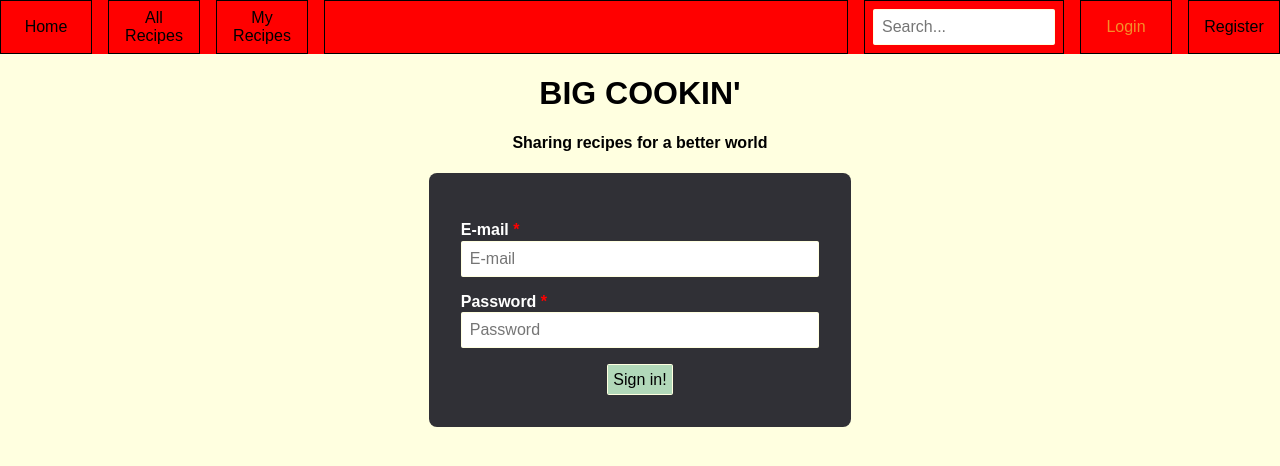
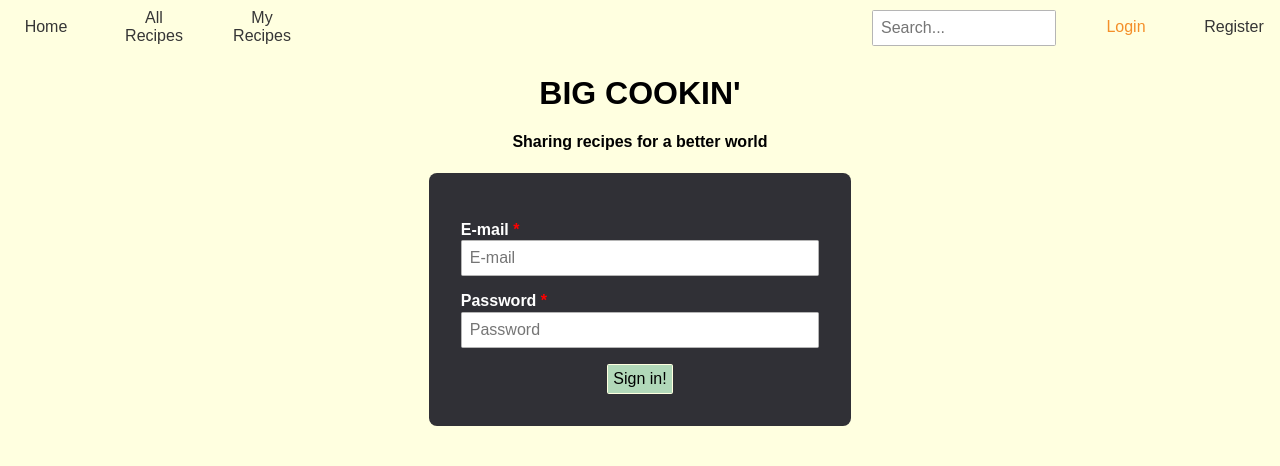
Before and after one commit to popnfresh234/big-cooking, a React app in the folder client/: page /login in a window 1280 px wide. Shown: the top 466 px of the page. Built offline with nearby package versions, Linux system fonts and the light colour scheme.

Commit message:
Add colors, refactor color references

```diff
--- a/client/src/components/Navbar.jsx
+++ b/client/src/components/Navbar.jsx
@@ -23,7 +23,7 @@ class Navbar extends Component {
 
   render() {
     return (
-      <div className="content">
+
       <div className="nav row">
         <div className="col-xs-12 col-md-1"><NavLink activeClassName="navlink-active" exact to="/" ><div className="nav-item">Home</div></NavLink></div>
         <div className="col-xs-12 col-md-1"><NavLink activeClassName="navlink-active" to="/recipes"><div className="nav-item">All Recipes</div></NavLink></div>
@@ -34,7 +34,7 @@ class Navbar extends Component {
         {!this.props.isLoggedIn && <div className="col-xs-12 col-md-1 nav-login"><NavLink activeClassName="navlink-active" to="/login"><div className="nav-item ">Login</div></NavLink></div>}
         {!this.props.isLoggedIn && <div className="col-xs-12 col-md-1 nav-login"><NavLink activeClassName="navlink-active" to="/register"><div className="nav-item ">Register</div></NavLink></div>}
       </div>
-      </div>
+
     );
   }
 }
--- a/client/src/styles/form.scss
+++ b/client/src/styles/form.scss
@@ -1,7 +1,9 @@
+$input-color: $grey-darker;
+
 .form-container {
-    margin: $vertical-gutter auto;
-    max-width: 95vw;
-  }
+  margin: $vertical-gutter auto;
+  max-width: 95vw;
+}
 
 @media only screen and (min-width: 64em) {
   .form-container {
@@ -14,9 +16,10 @@
   background-color: $login-color;
 }
 
-.form-details input {
+input {
   margin-top: $input-margin-top;
-  color: black;
+  border: 1px solid $grey-light;
+  color: $input-color;
   width: 100%;
 }
 
@@ -49,6 +52,6 @@ textarea:-webkit-autofill:hover textarea:-webkit-autofill:focus,
 select:-webkit-autofill,
 select:-webkit-autofill:hover,
 select:-webkit-autofill:focus {
-  -webkit-text-fill-color: black;
+  -webkit-text-fill-color: $input-color;
   transition: background-color 5000s ease-in-out 0s;
 }
--- a/client/src/styles/main.scss
+++ b/client/src/styles/main.scss
@@ -2,7 +2,7 @@
 @import "./normalize.scss";
 @import "./variables.scss";
 @import "./button.scss";
-@import "./nav.scss";
+@import "./nav-bar.scss";
 @import "./navlink.scss";
 
 body {
--- a/client/src/styles/nav.scss
+++ b/client/src/styles/nav-bar.scss
@@ -6,7 +6,6 @@
   box-sizing: border-box;
   padding: $nav-item-padding;
   min-height: 1.5rem;
-  border: 1px solid black;
   text-align: center;
 }
 
--- a/client/src/styles/navlink.scss
+++ b/client/src/styles/navlink.scss
@@ -1,3 +1,7 @@
+$link-active-color: $orange-theme;
+$link-hover-color: $orange-theme;
+$link-color: $grey-darker;
+
 .navlink-active {
   color: $link-active-color;
 }
--- a/client/src/styles/variables.scss
+++ b/client/src/styles/variables.scss
@@ -1,5 +1,14 @@
 $button-transition-time: 0.2s;
 $link-transition-time: 0.2s;
+
+
+$grey-darker:  hsl(0, 0%, 21%) !default;
+$grey-dark:    hsl(0, 0%, 29%) !default;
+$grey:         hsl(0, 0%, 48%) !default;
+$grey-light:   hsl(0, 0%, 71%) !default;
+$grey-lighter: hsl(0, 0%, 86%) !default;
+$orange-theme: #f48f29;
+
 
 $horizontal-gutter: 2%;
 $vertical-gutter: 1%;
@@ -11,8 +20,4 @@ $ui-element-radius: 0.1rem;
 $input-padding: 0.5rem;
 $input-margin-top: 0.1rem;
 $nav-item-padding: 0.5rem;
-
-$link-color: black;
-$link-active-color: #f48f29;
-$link-hover-color: $link-active-color;
 $link-transition-time: 0.2s;
```
Lines whose indentation alone changed are shown as unchanged.
